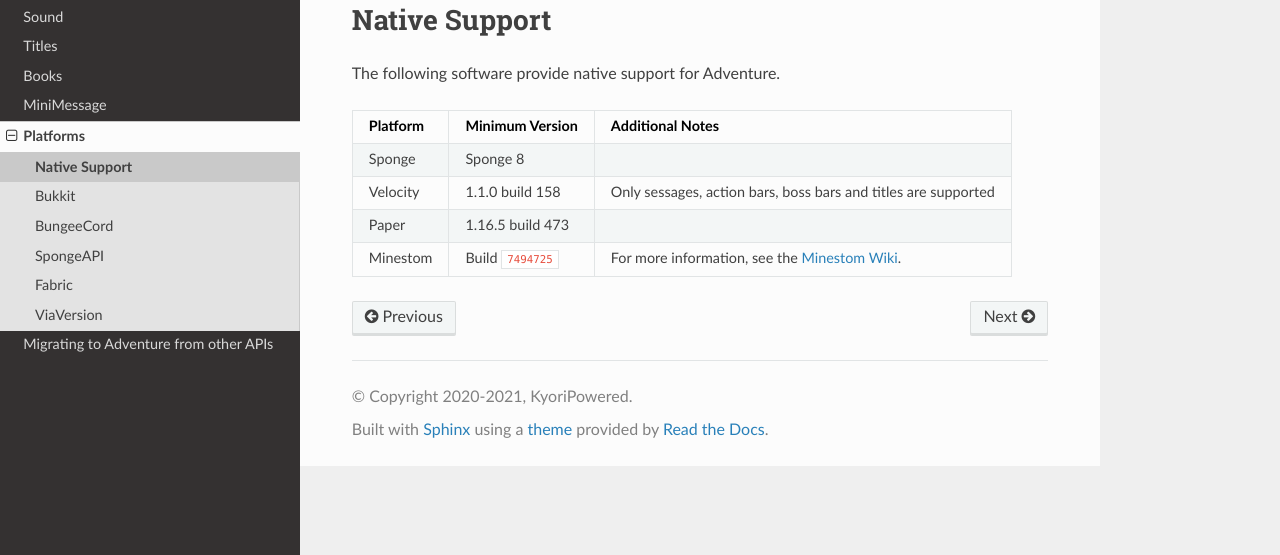
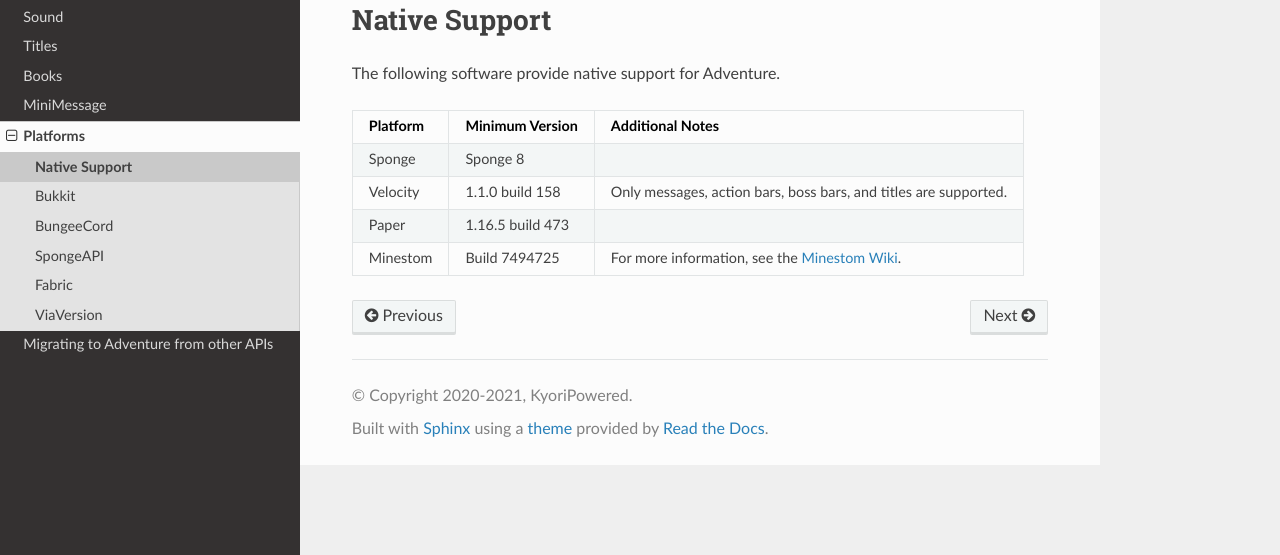
Before and after one commit to KyoriPowered/adventure-docs, a Sphinx documentation site: the page built from source/platform/native.rst, in a window 1280 px wide. Shown: the part 247-802 px from the top of the page. Built offline with Sphinx 7.4.7 and the Read the Docs theme 2.0.0, drawn with Linux system fonts in a browser that asks for light colours.

Commit message:
Fix typo
Co-authored-by: Riley Park <riley.park@meino.net>

```diff
--- a/source/platform/native.rst
+++ b/source/platform/native.rst
@@ -6,14 +6,14 @@ Native Support
 
 The following software provide native support for Adventure.
 
-+----------+-----------------------+-----------------------------------------------------------------------------------------------+
-| Platform | Minimum Version       | Additional Notes                                                                              |
-+==========+=======================+===============================================================================================+
-| Sponge   | Sponge 8              |                                                                                               |
-+----------+-----------------------+-----------------------------------------------------------------------------------------------+
-| Velocity | 1.1.0 build 158       | Only sessages, action bars, boss bars and titles are supported                                |
-+----------+-----------------------+-----------------------------------------------------------------------------------------------+
-| Paper    | 1.16.5 build 473      |                                                                                               |
-+----------+-----------------------+-----------------------------------------------------------------------------------------------+
-| Minestom | Build :code:`7494725` | For more information, see the `Minestom Wiki <https://wiki.minestom.com/feature/adventure>`_. |
-+----------+-----------------------+-----------------------------------------------------------------------------------------------+
++----------+------------------+-----------------------------------------------------------------------------------------------+
+| Platform | Minimum Version  | Additional Notes                                                                              |
++==========+==================+===============================================================================================+
+| Sponge   | Sponge 8         |                                                                                               |
++----------+------------------+-----------------------------------------------------------------------------------------------+
+| Velocity | 1.1.0 build 158  | Only messages, action bars, boss bars, and titles are supported.                              |
++----------+------------------+-----------------------------------------------------------------------------------------------+
+| Paper    | 1.16.5 build 473 |                                                                                               |
++----------+------------------+-----------------------------------------------------------------------------------------------+
+| Minestom | Build 7494725    | For more information, see the `Minestom Wiki <https://wiki.minestom.com/feature/adventure>`_. |
++----------+------------------+-----------------------------------------------------------------------------------------------+
```
